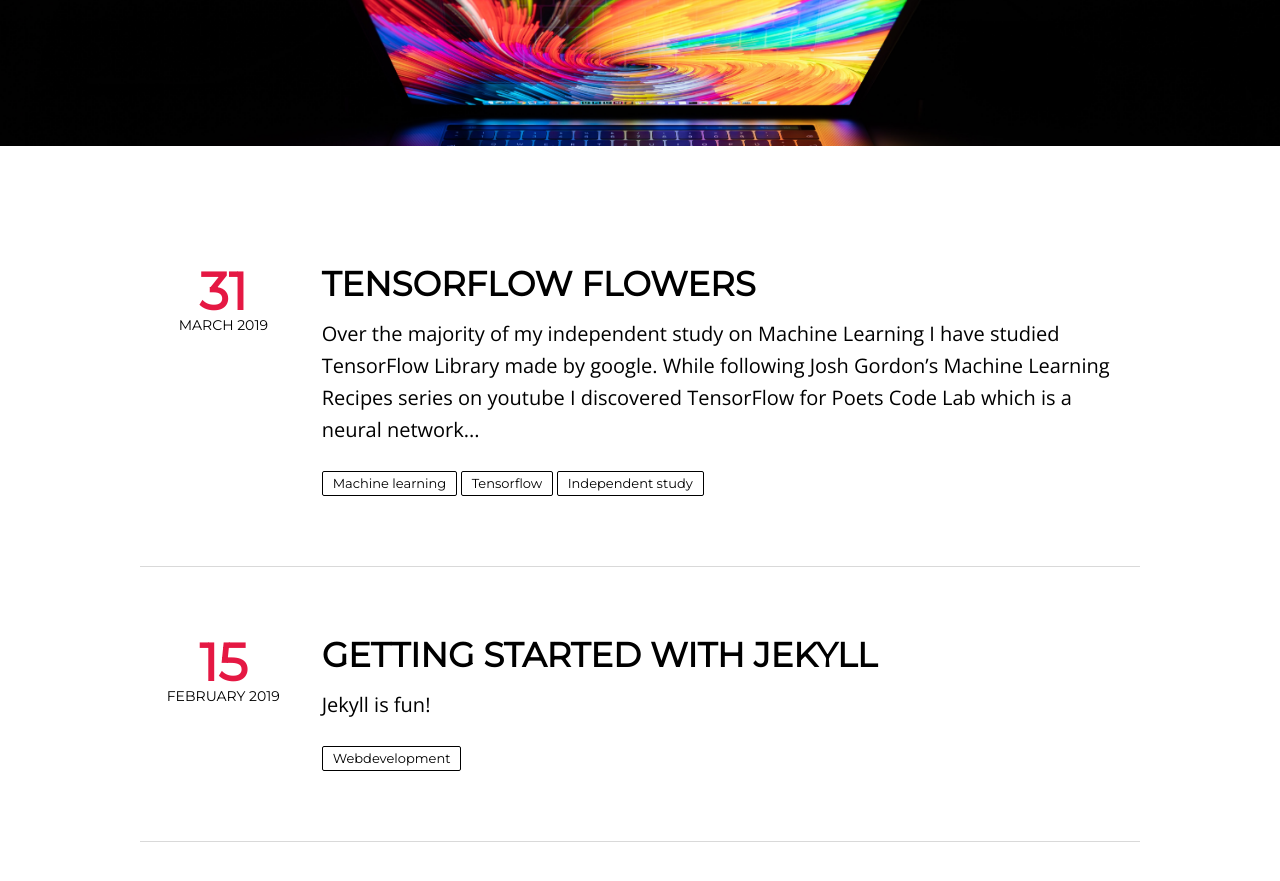
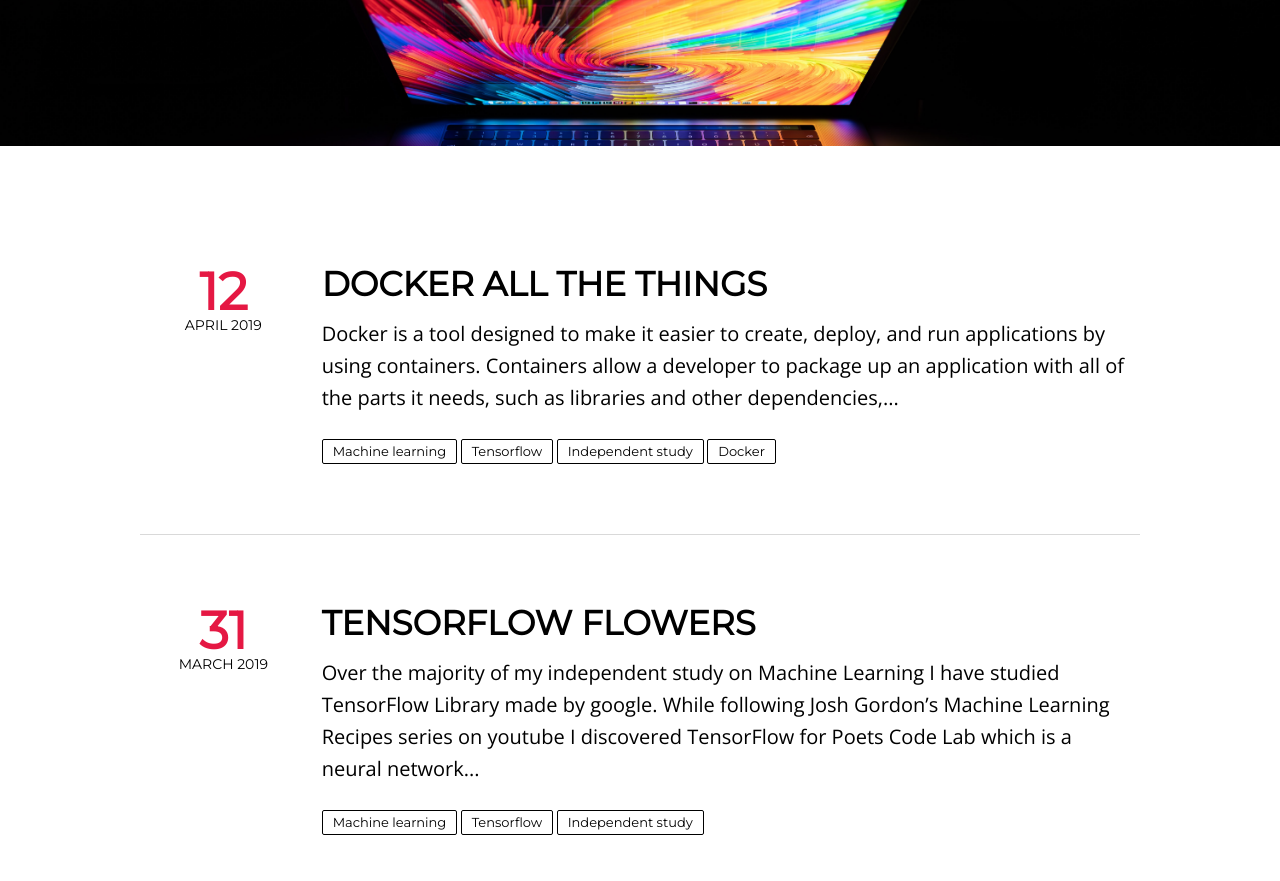
Before and after one commit to walshg3/walshg3.github.io, a Jekyll site: the page built from index.html, in a window 1280 px wide and 900 px high, scrolled down 378 px. Shown: the top 881 px of the window. Built offline with Jekyll 4.4.1, drawn with Linux system fonts in a browser that asks for light colours; the list of posts is cut into pages by our own code; some of the changed lines change nothing that is shown.

Commit message:
Added new articles

````diff
--- a/_includes/head.html
+++ b/_includes/head.html
@@ -76,9 +76,9 @@
 
 <!-- Icons -->
 <!-- 16x16 -->
-<link rel="shortcut icon" href="{{ site.url }}/images/logo.png">
+<link rel="shortcut icon" href="{{ site.url }}/images/logo-only.png">
 <!-- 32x32 -->
-<link rel="shortcut icon" href="{{ site.url }}/images/logo.png">
+<link rel="shortcut icon" href="{{ site.url }}/images/logo-only.png">
 <!-- 57x57 (precomposed) for iPhone 3GS, pre-2011 iPod Touch and older Android devices -->
 <link rel="apple-touch-icon-precomposed" href="{{ site.url }}/images/apple-touch-icon-precomposed.png">
 <!-- 72x72 (precomposed) for 1st generation iPad, iPad 2 and iPad mini -->
--- /dev/null
+++ b/_posts/2019-04-12-docker-all-the-things.md
@@ -0,0 +1,57 @@
+---
+layout: post
+title: Docker All The Things
+description: "ship em over!"
+headline: "Docker All The Things"
+categories:
+  - Machine Learning
+  - TensorFlow
+  - Independent Study
+  - Docker
+tags:
+  - Machine Learning
+  - TensorFlow
+  - Docker
+
+imagefeature: "docker.png"
+imagecredit:
+imagecreditlink:
+comments: false
+mathjax: null
+featured: true
+published: true
+---
+
+>[Docker](https://www.docker.com/) is a tool designed to make it easier to create, deploy, and run applications by using containers. **Containers** allow a developer to package up an application with all of the parts it needs, such as libraries and other dependencies, and ship it all out as one package. By doing so, thanks to the container, the developer can rest assured that the application will run on any other machine regardless of any customized settings that machine might have that could differ from the machine used for writing and testing the code.
+
+The Docker client runs on your machine and takes up some resources from your computer. It then uses these resources to run the desired containers. The Docker containers can be linked together to communicate with open ports.
+
+There are thousands of Docker Containers available on [Docker Hub](hub.docker.com). Docker is not a new concept and has been out for many years however I have just started learning about the concepts of dockerizing my environments to make things easier.
+
+Specifically, the Machine Learning Independent Study requires TensorFlow Python libraries. Before Docker and in other tutorials I needed to setup my own environment for TensorFlow using conda or venv. In order to handle all the dependencies TensorFlow needed I needed a virtual environment to hold everything. This was great once setup and I was content however frequently programming back and forth on my Mac and Windows computer I found most my time was spent worry about the environment and making sure the environment stayed the same between both systems.
+
+So how does Docker **help**? Well Docker Hub has a [TensorFlow container](https://hub.docker.com/r/tensorflow/tensorflow) that I could run on both machines. The container helps all the dependencies I needed to run anything TensorFlow related. This was crucial when I moved onto TensorFlow 2.0. Not having to worry about dependencies allowed me to spend more time learning about neural networks and less time on Stack overflow worrying about dependencies.
+
+In order to run my TensorFlow Container all I need to run is:
+
+```bash
+docker run -it -u 501 --rm -p 8888:8888 tensorflow/tensorflow:latest-py3-jupyter
+```
+
+This TensorFlow Container users Jupyter notebooks which is preference for what I was working with at the time. Most of the TensorFlow Tutorials are written in notebooks to make learning easier.
+
+If you wanted to run the container with bash you would run:
+
+```bash
+docker run -it tensorflow/tensorflow bash
+```
+
+___
+
+## Sources
+
+“What Is Docker?” Opensource.com, opensource.com/resources/what-docker.
+
+docker.com
+
+hub.docker.com
````
Also changed, not shown: images/clothes.png (added), images/docker.png (added), 2 other files.
